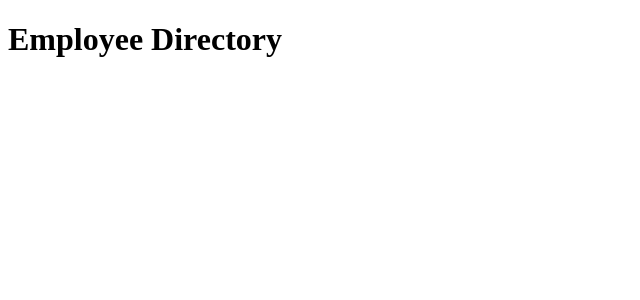
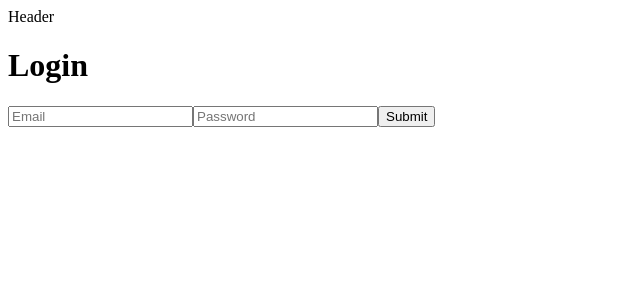
Before and after one commit to markjvoltaire/employeescratch, a React app: page /login in a window 1280 px wide. Shown: the top 300 px of the page, without its empty margins (0-640 px from the left). Built offline with nearby package versions, Linux system fonts and the light colour scheme.

Commit message:
created home page and login component

```diff
--- a/src/App.jsx
+++ b/src/App.jsx
@@ -1,3 +1,23 @@
+import React from 'react';
+import Home from './components/Home';
+import { BrowserRouter, Switch, Route } from 'react-router-dom';
+import Login from './components/Login/Login';
+import Header from './components/Header/Header';
+
 export default function App() {
-  return <h1>Employee Directory</h1>;
+  return (
+    <div>
+      <Header />
+      <BrowserRouter>
+        <Switch>
+          <Route exact path="/">
+            <Home />
+          </Route>
+          <Route path="/login">
+            <Login />
+          </Route>
+        </Switch>
+      </BrowserRouter>
+    </div>
+  );
 }
--- /dev/null
+++ b/src/components/Header/Header.jsx
@@ -0,0 +1,5 @@
+import React from 'react';
+
+export default function Header() {
+  return <div>Header</div>;
+}
--- /dev/null
+++ b/src/components/Home.jsx
@@ -0,0 +1,6 @@
+import React from 'react';
+import { Link } from 'react-router-dom';
+
+export default function Home() {
+  return <h1>Welcome To ACME INC.</h1>;
+}
--- /dev/null
+++ b/src/components/Login/Login.jsx
@@ -0,0 +1,28 @@
+import React, { useState } from 'react';
+
+export default function Login() {
+  const [email, setEmail] = useState('');
+  const [password, setPassword] = useState('');
+  return (
+    <div>
+      <div>
+        <h1>Login</h1>
+      </div>
+      <form>
+        <input
+          type="email"
+          placeholder="Email"
+          value={email}
+          onChange={(e) => setEmail(e.target.value)}
+        />
+        <input
+          type="password"
+          placeholder="Password"
+          value={password}
+          onChange={(e) => setPassword(e.target.value)}
+        />
+        <button>Submit</button>
+      </form>
+    </div>
+  );
+}
```
Also changed, not shown: src/components/PrivateRoute/PrivateRoute.jsx (added, +25 -0 lines).
